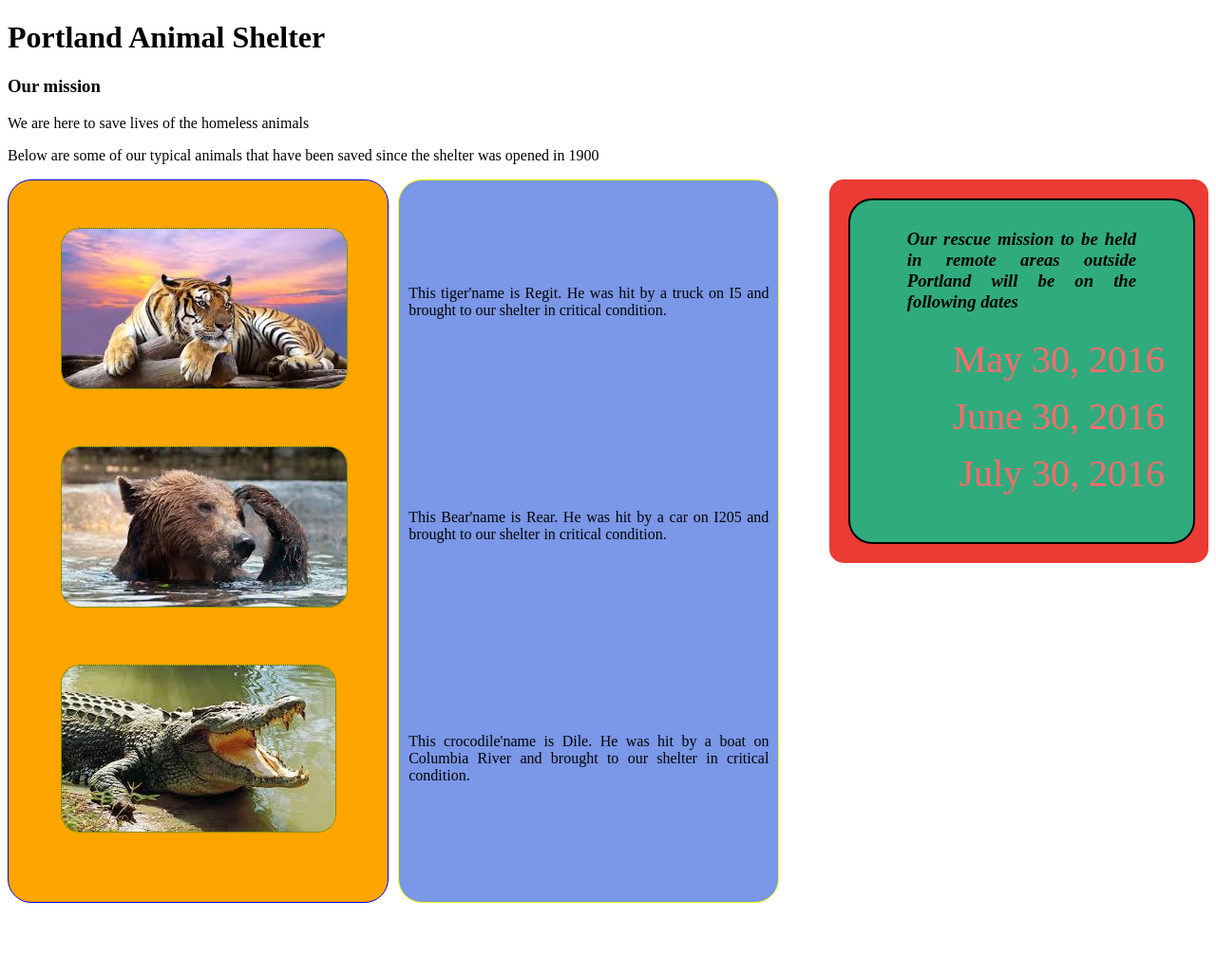
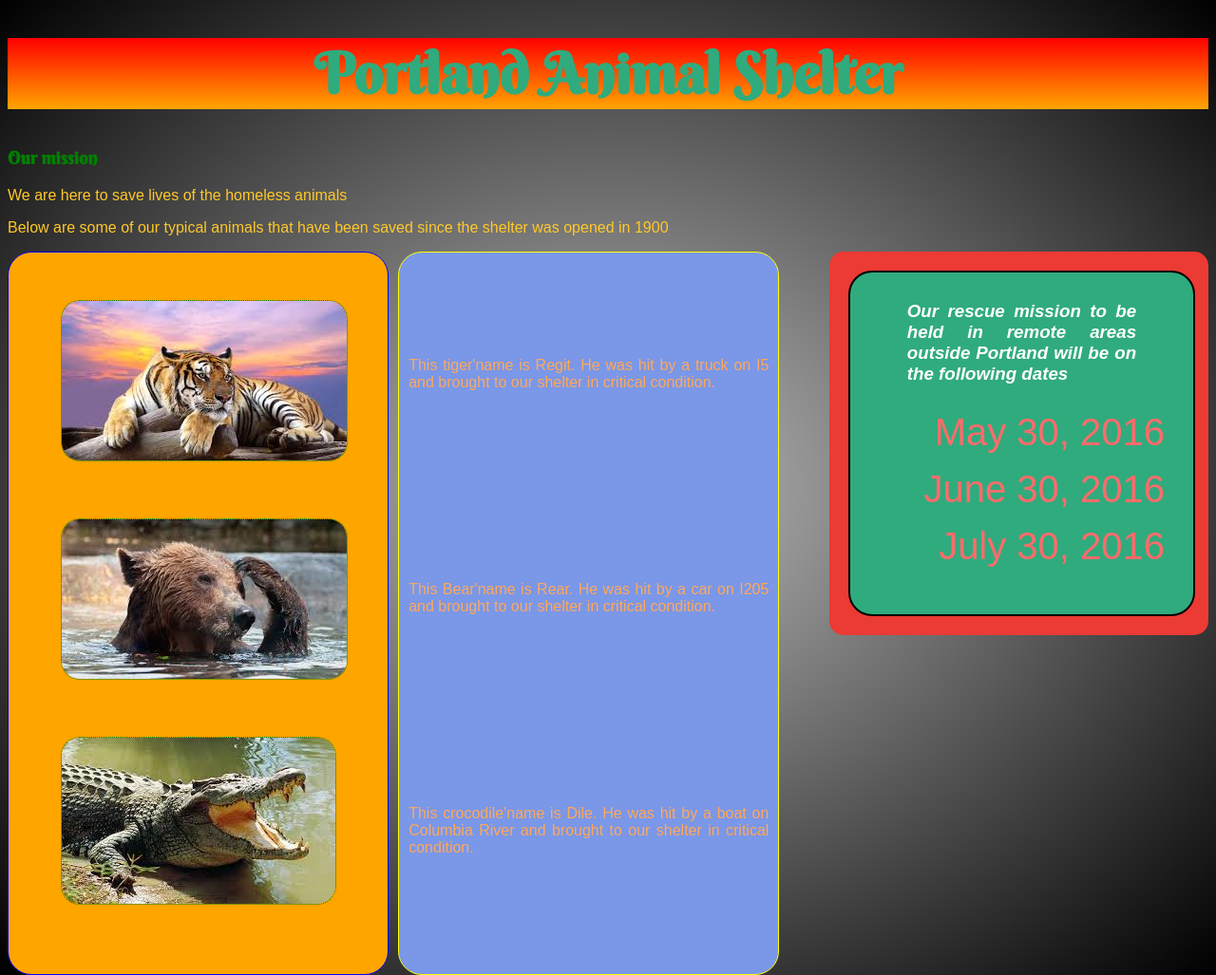
Before and after one commit to sebastian-adam/animal-shelter, a plain HTML site: page index.html in a window 1280 px wide. Shown: the whole page at 95% size. Before the commit the page ends 951 px from the top, so only its background shows below. Drawn offline with Linux system fonts and the light colour scheme.

Commit message:
add some more styling to the text and div

```diff
--- a/css/styles.css
+++ b/css/styles.css
@@ -1,3 +1,36 @@
+body {
+  font-family: arial;
+  background-image: radial-gradient(silver, black);
+}
+
+
+h1 {
+  font-family: 'Berkshire Swash', Arial, serif;
+  font-weight: bold;
+  color: #30ab7d;
+  text-align: center;
+  font-size: 60px;
+  background-image: linear-gradient(red, orange);
+}
+
+h3 {
+  font-family: 'Berkshire Swash', serif;
+  color: green;
+}
+
+p {
+  color: #ffc829;
+}
+
+.col2 p {
+  color: #ffa85a;
+}
+
+.wrapper h3 {
+  font-family: arial;
+  color: white;
+}
+
 .col1,
 .col2,
 .col3 {
```
